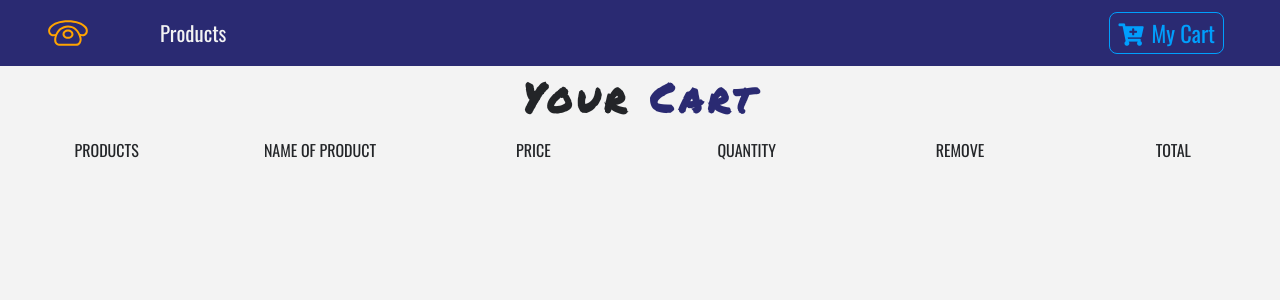
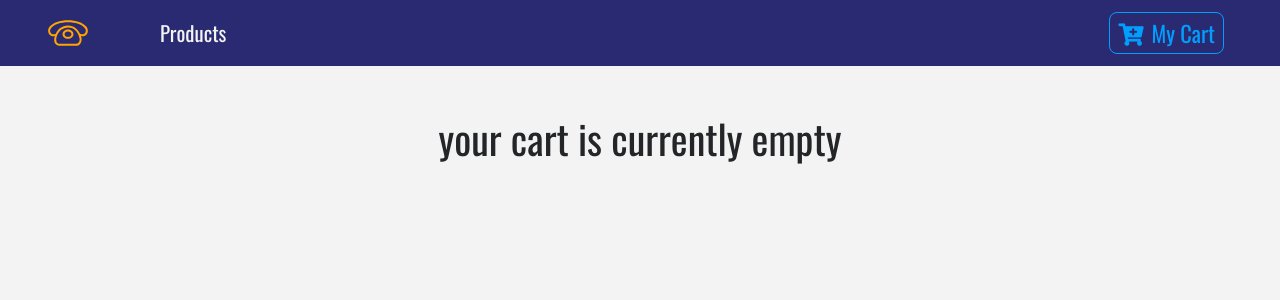
Before and after one commit to mtking78/fcc-ecomm-store, a React (Create React App) app: page /cart in a window 1280 px wide. Shown: the top 300 px of the page. Built offline with nearby package versions, Linux system fonts and the light colour scheme.

Commit message:
Create EmptyCart Component and conditionally render it based on cart status.

```diff
--- a/src/components/Cart/Cart.js
+++ b/src/components/Cart/Cart.js
@@ -1,13 +1,28 @@
 import React, { Component } from 'react';
 import Title from '../Title';
 import CartColumns from './CartColumns';
+import EmptyCart from './EmptyCart';
+import { ProductConsumer } from '../../context';
 
 export default class Cart extends Component {
   render() {
     return (
       <section>
-        <Title name="your" title="cart" />
-        <CartColumns />
+        <ProductConsumer>
+          {value => {
+            const { cart } = value;
+            if (cart.length > 0) {
+              return (
+                <React.Fragment>
+                  <Title name="your" title="cart" />
+                  <CartColumns />
+                </React.Fragment>
+              );
+            } else {
+              return <EmptyCart />
+            }
+          }}
+        </ProductConsumer>
       </section>
     )
   }
--- /dev/null
+++ b/src/components/Cart/EmptyCart.js
@@ -0,0 +1,15 @@
+import React, { Component } from 'react'
+
+export default class EmptyCart extends Component {
+  render() {
+    return (
+      <div className="container mt-5">
+        <div className="row">
+          <div className="col-10 mx-auto text-center">
+            <h1>your cart is currently empty</h1>
+          </div>
+        </div>
+      </div>
+    )
+  }
+}
```
